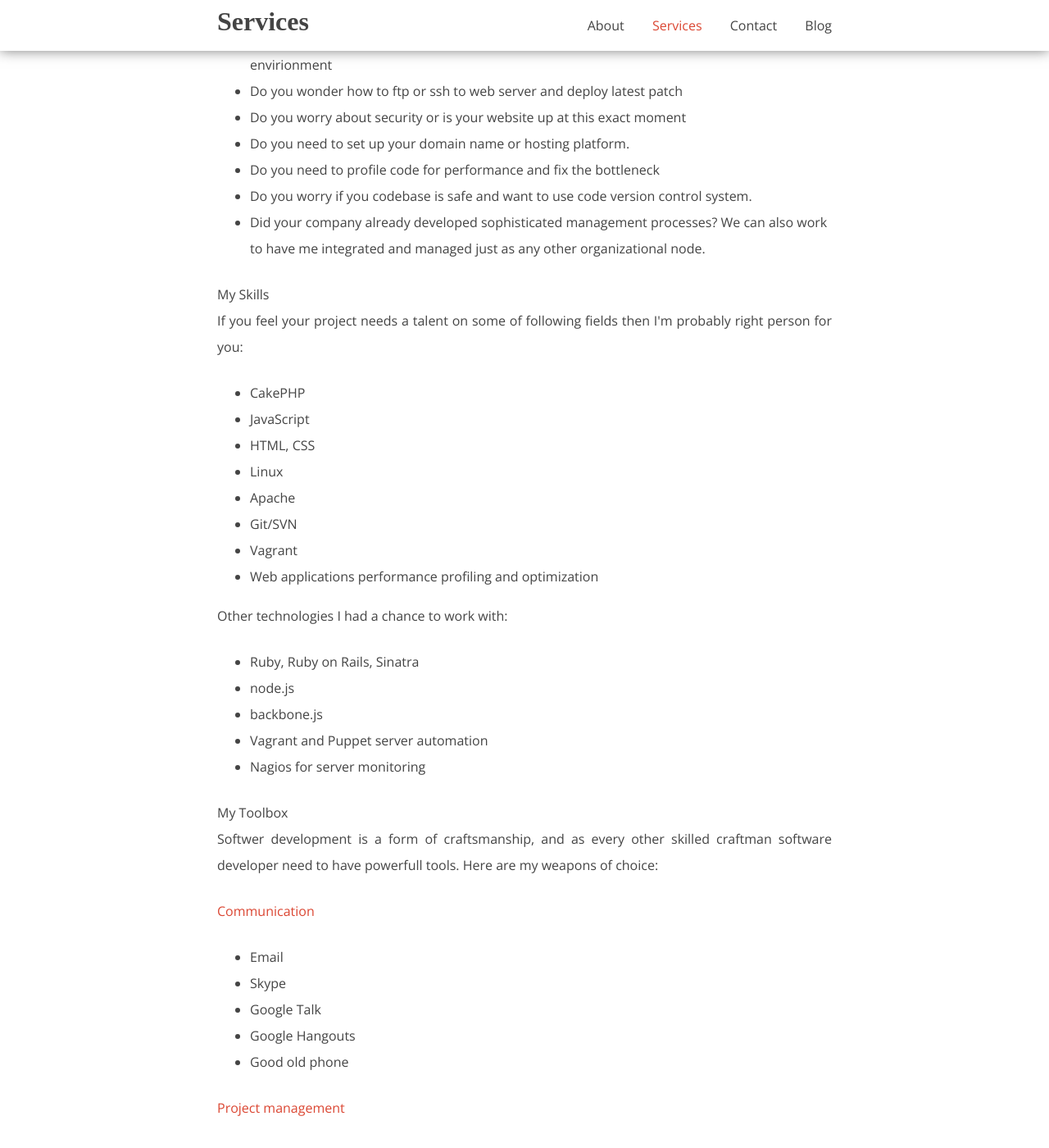
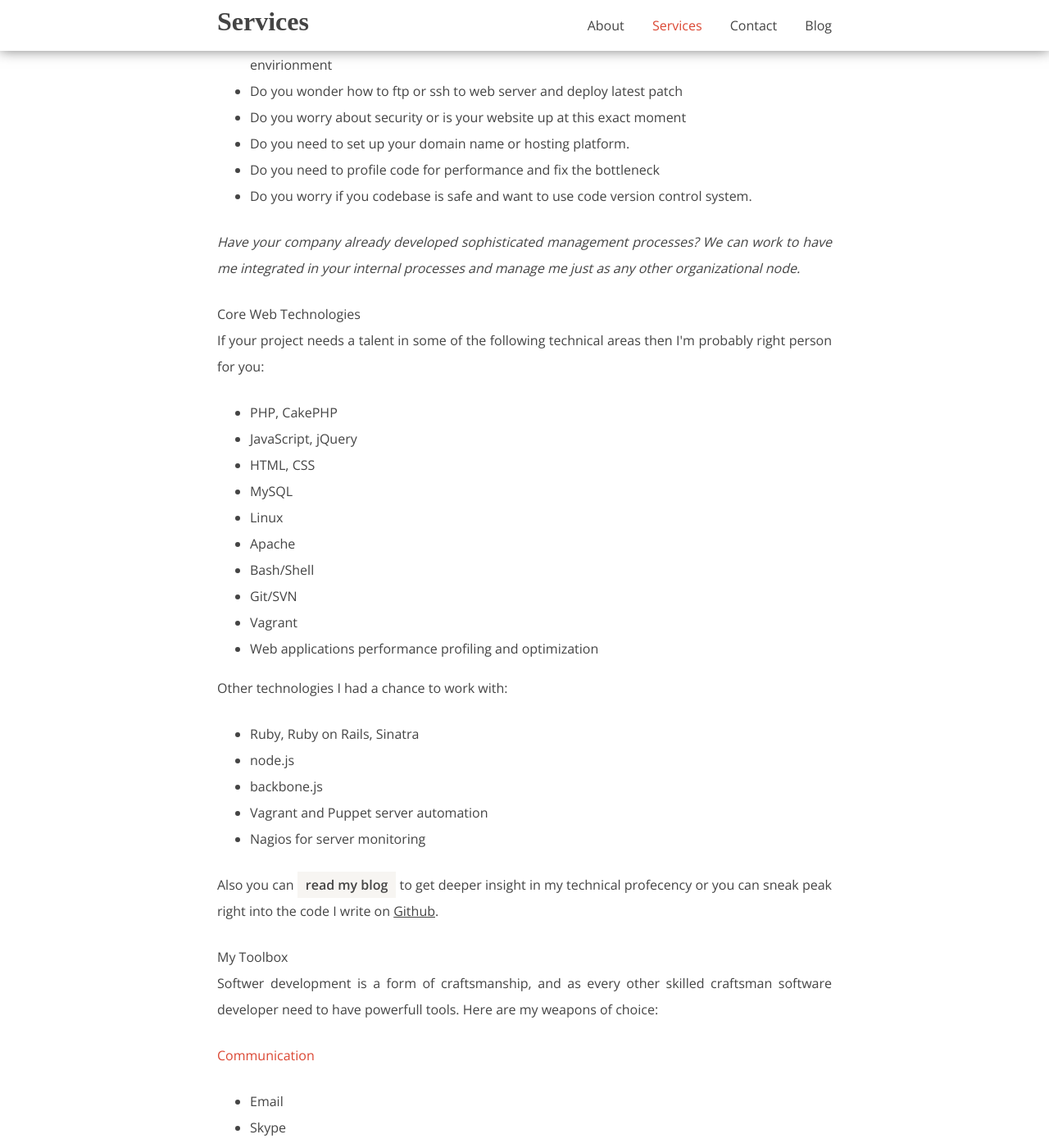
Before and after one commit to borivojevic/borivojevic.github.com, a Jekyll site: the page built from services.html, in a window 1280 px wide and 1400 px high, scrolled down 399 px. Shown: the whole window at 82% size. Built offline with Jekyll 4.4.1, drawn with Linux system fonts in a browser that asks for light colours; some web fonts are replaced; Markdown is read by kramdown in place of the engine named in the settings; some of the changed text lies outside the part shown.

Commit message:
Copy update

```diff
--- a/_includes/title.html
+++ b/_includes/title.html
@@ -4,12 +4,12 @@
         <section class='about'>
             <h2>Hello, I'm Mirko</h2>
             <p>
-                I'm <b>full time freelancer</b> specialized in web development. For the past 7 years I’ve been handcrafting web applications, mostly using <b>CakePHP</b> and <b>JavaScript</b>.<br>
+                I'm <b>full time freelance consultant</b> specialized in web development. For the past 7 years I’ve been handcrafting web applications, mostly using <b>CakePHP</b> and <b>JavaScript</b>.<br>
             <p>
-                After years of practice and dozen of mid-to-large sized web project I adopted skills needed in different phases of software development process. Thus I'm able to <b>plan</b>, <b>estimate</b>, <b>manage</b>, <b>develop</b>, <b>deploy</b> and finally <b>monitor</b> and <b>maintain</b> web application and underlying software stack.<br>
+                After years of practice and dozen of mid-to-large sized web project I adopted skills needed in different phases of software development process - like <b>planing</b>, <b>estimating</b>, <b>managing</b>, <b>developing</b>, <b>deploying</b> and finally <b>monitoring</b> and <b>maintaining</b> web applications and underlying software stack.<br>
             </p>
             <p>
-                Today I’m fully focused on helping web development and design shops, statups and creative and interactive agencies by building custom web solutions. I'm currently <b>available for hire</b> so <a href="contact.html">let's schedule</a> a time to chat about your project and to get know each other better.
+                Today I’m fully focused on helping web development and design shops, statups and creative and interactive agencies by building custom web solutions. I'm currently <b>available for hire</b> and if you need highly skilled and reliable developer <a href="contact.html">let's schedule</a> a time to chat about your project and to get know each other better.
             </p>
         </section>
         <section class="photo">
--- a/services.html
+++ b/services.html
@@ -7,8 +7,7 @@ title: Services
 	<article>
 		<section>
 			<h2>How Can I Help You?</h2>
-			<p>
-				Keep your precious time and focus on your business and let me handle technicall stuff.
+			<p>Keep your precious time and focus on your business and let me handle technicall stuff.
 				<ul>
 					<li>Do you need to write requirements</li>
 					<li>Do you need to wirte technical specs</li>
@@ -21,19 +20,21 @@ title: Services
 					<li>Do you need to set up your domain name or hosting platform.</li>
 					<li>Do you need to profile code for performance and fix the bottleneck</li>
 					<li>Do you worry if you codebase is safe and want to use code version control system.</li>
-					<li>Did your company already developed sophisticated management processes? We can also work to have me integrated and managed just as any other organizational node.</li>
 				</ul>
 			</p>
+			<p class="hint">Have your company already developed sophisticated management processes? We can  work to have me integrated in your internal processes and manage me just as any other organizational node.</p>
 		</section>
 		<section>
-			<h6>My Skills</h6>
-			<p>If you feel your project needs a talent on some of following fields then I'm probably right person for you:</p>
+			<h6>Core Web Technologies</h6>
+			<p>If your project needs a talent in some of the following technical areas then I'm probably right person for you:</p>
 			<ul>
-				<li>CakePHP</li>
-				<li>JavaScript</li>
+				<li>PHP, CakePHP</li>
+				<li>JavaScript, jQuery</li>
 				<li>HTML, CSS</li>
+				<li>MySQL</li>
 				<li>Linux</li>
 				<li>Apache</li>
+				<li>Bash/Shell</li>
 				<li>Git/SVN</li>
 				<li>Vagrant</li>
 				<li>Web applications performance profiling and optimization</li>
@@ -48,11 +49,12 @@ title: Services
 					<li>Nagios for server monitoring</li>
 				</ul>
 			</p>
+
+			<p>Also you can <a class="action" href="/blog">read my blog</a> to get deeper insight in my technical profecency or you can sneak peak right into the code I write on <a href="http://github.com/borivojevic">Github</a>.</p>
 		</section>
 		<section>
 			<h6>My Toolbox</h6>
-			<p>Softwer development is a form of craftsmanship, and as every other skilled craftman software developer need to have powerfull tools.
-				Here are my weapons of choice:
+			<p>Softwer development is a form of craftsmanship, and as every other skilled craftsman software developer need to have powerfull tools. Here are my weapons of choice:
 			</p>
 			<p>
 				<b>Communication</b>
@@ -135,17 +137,7 @@ title: Services
 					<li>Jing for sharing screenshots/screencasts</li>
 				</ul>
 			</p>
-			<p>
-				<b>Social Network</b>
-				<ul>
-					<li>Twitter</li>
-					<li>Github</li>
-					<li>Facebook</li>
-					<li>LinkedIn</li>
-					<li>Google+</li>
-				</ul>
-			</p>
-			<p>Are you convinced I'm the right talent for your web project yet? If you need more information to decide <a href="/contact">drop me a line</a> and we'll schedule call to get know each other better.</p>
+			<p>Are you convinced I'm the right talent for your web project? If you need more information to decide <a class="action" href="/contact">drop me a line</a> and we'll schedule call to get know each other better.</p>
 		</section>
 	</article>
 </div>
```
Also changed, not shown: other parts of services.html (+2 -2 lines), index.html (+8 -9 lines).
